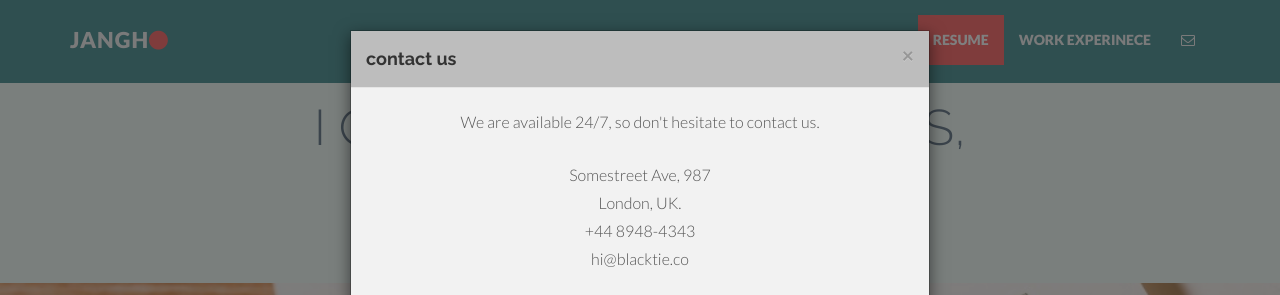
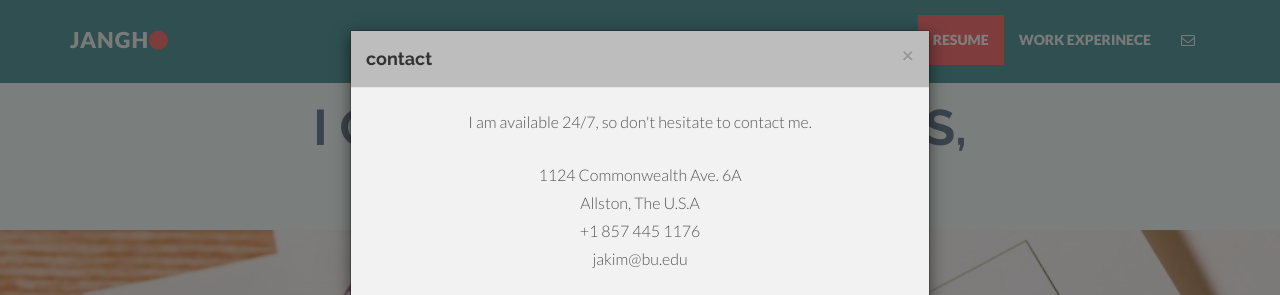
Before and after one commit to kimjangho/portfolio, a plain HTML site: page services.html in a window 1280 px wide. Both pictures are taken after a click on the link 1188 px from the left and 40 px from the top of the page. Shown: the top 295 px of the page. Drawn offline with nearby package versions, Linux system fonts and the light colour scheme.

Commit message:
hungry stain
real ls

```diff
--- a/services.html
+++ b/services.html
@@ -54,8 +54,7 @@
 		<div class="container">
 			<div class="row centered">
 				<div class="col-lg-8 col-lg-offset-2">
-				<h4>I CAN DO A LOT OF THINGS, indeed EFFECTIVELY</b></h4>
-				<p>JUST TAKE A LOOK & CONTACT ME</p>
+				<h4><b>I CAN DO A LOT OF THINGS, EFFECTIVELY</b></h4>
 				</div>
 			</div><!-- row -->
 		</div><!-- container -->
@@ -72,7 +71,7 @@
 				<h2>It Takes a Multiplayer</h2>
 
 -->
-                     <a href="https://github.com/kimjangho/portfolio/raw/gh-pages/Resume%20for%20Ambassy%20(RA).pdf"> <h4>DOWNLOAD RESUME</h4></a>
+                     <a href="https://github.com/kimjangho/portfolio/raw/gh-pages/assets/img/Jangho%20Kim%20Resume%201.pdf"> <h4>DOWNLOAD RESUME</h4></a>
 				</div>
 			</div><!-- row -->
 		</div><!-- container -->
@@ -112,16 +111,16 @@
 	    <div class="modal-content">
 	      <div class="modal-header">
 	        <button type="button" class="close" data-dismiss="modal" aria-hidden="true">&times;</button>
-	        <h4 class="modal-title" id="myModalLabel">contact us</h4>
+	        <h4 class="modal-title" id="myModalLabel">contact</h4>
 	      </div>
 	      <div class="modal-body">
 		        <div class="row centered">
-		        	<p>We are available 24/7, so don't hesitate to contact us.</p>
+		        	<p>I am available 24/7, so don't hesitate to contact me.</p>
 		        	<p>
-		        		Somestreet Ave, 987<br/>
-						London, UK.<br/>
-						+44 8948-4343<br/>
-						hi@blacktie.co
+		        		1124 Commonwealth Ave. 6A<br/>
+						Allston, The U.S.A<br/>
+						+1 857 445 1176<br/>
+						jakim@bu.edu
 		        	</p>
 		        	<div id="mapwrap">
 		<iframe height="300" width="100%" frameborder="0" scrolling="no" marginheight="0" marginwidth="0" src="https://www.google.es/maps?t=m&amp;ie=UTF8&amp;ll=52.752693,22.791016&amp;spn=67.34552,156.972656&amp;z=2&amp;output=embed"></iframe>
```
Also changed, not shown: about.html (+6 -6 lines), index.html (+8 -7 lines), works.html (+6 -6 lines).
